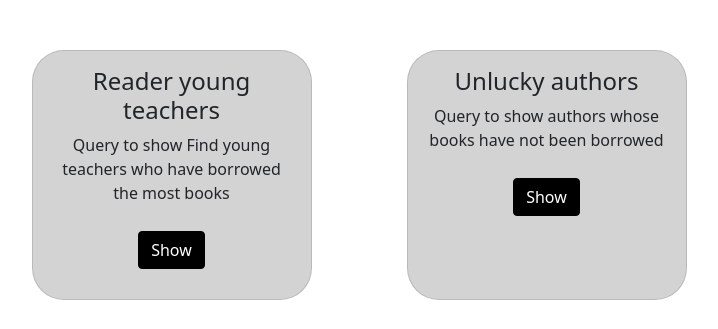
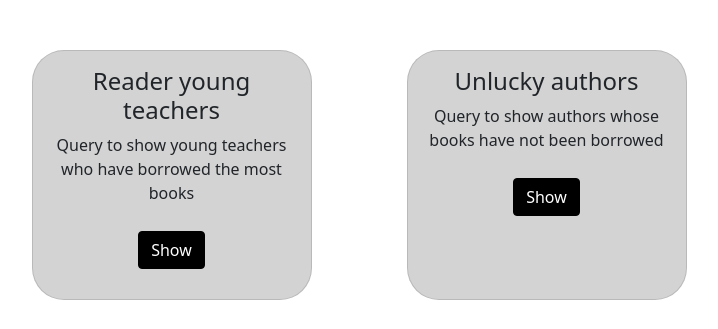
Before and after one commit to tdupuy2001/DataBase-Project, a Flask app: page /admin in a window 1280 px wide. Shown: the part 71-400 px from the top of the page, without its empty margins (281-999 px from the left). Run offline with Flask 3, Linux system fonts and the light colour scheme; the visitor is signed in with stand-in values (Sample User, id 1); some libraries are stand-ins or nearby versions.

Commit message:
Update landing_admin.html

```diff
--- a/projectDB/templates/landing_admin.html
+++ b/projectDB/templates/landing_admin.html
@@ -8,7 +8,7 @@
                 <div class="card-body" id="card">
                     <h4 class="card-title">Reader young teachers</h4>
                     <p class="card-text paragraph-custom">
-                        Query to show Find young teachers who have borrowed the most books
+                        Query to show young teachers who have borrowed the most books
                     </p>
                     <a class="btn btn-primary btn-submit-custom" href="/admin/reader_teacher">Show</a>
                 </div>
```
